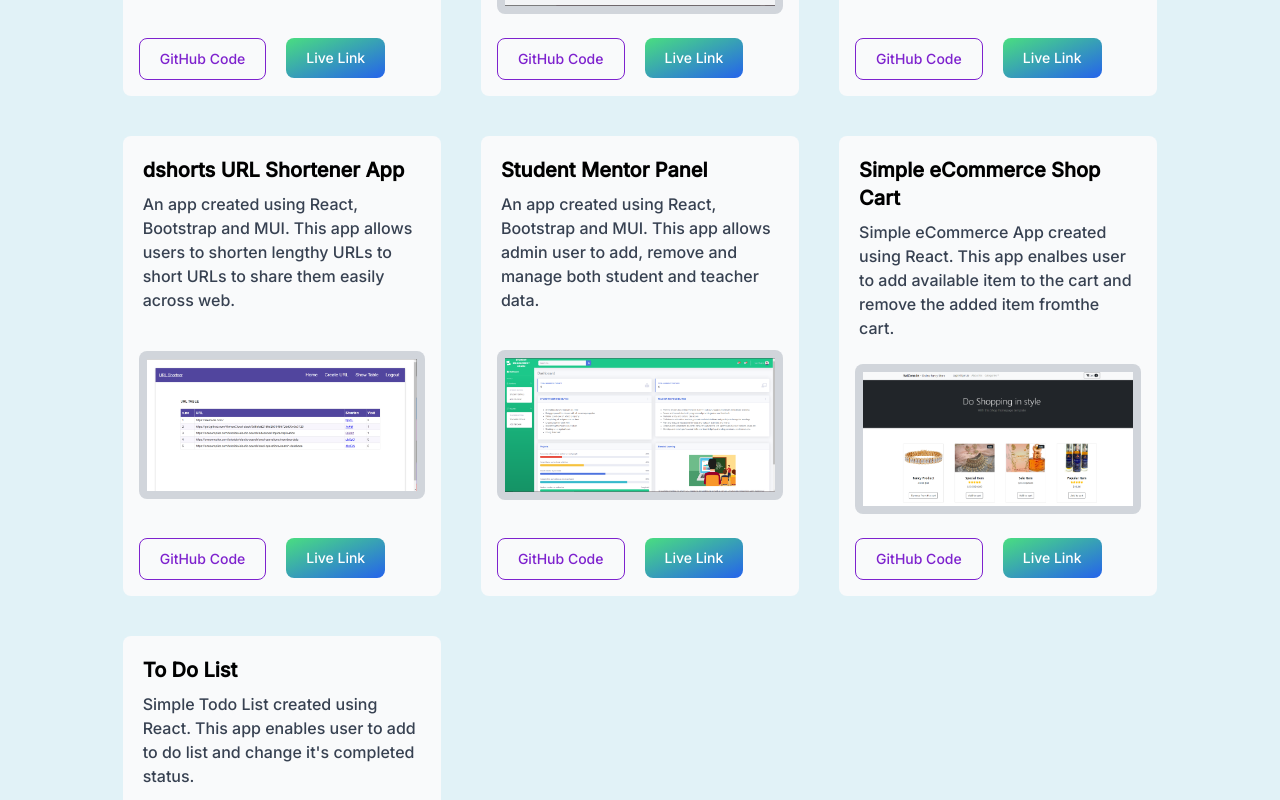
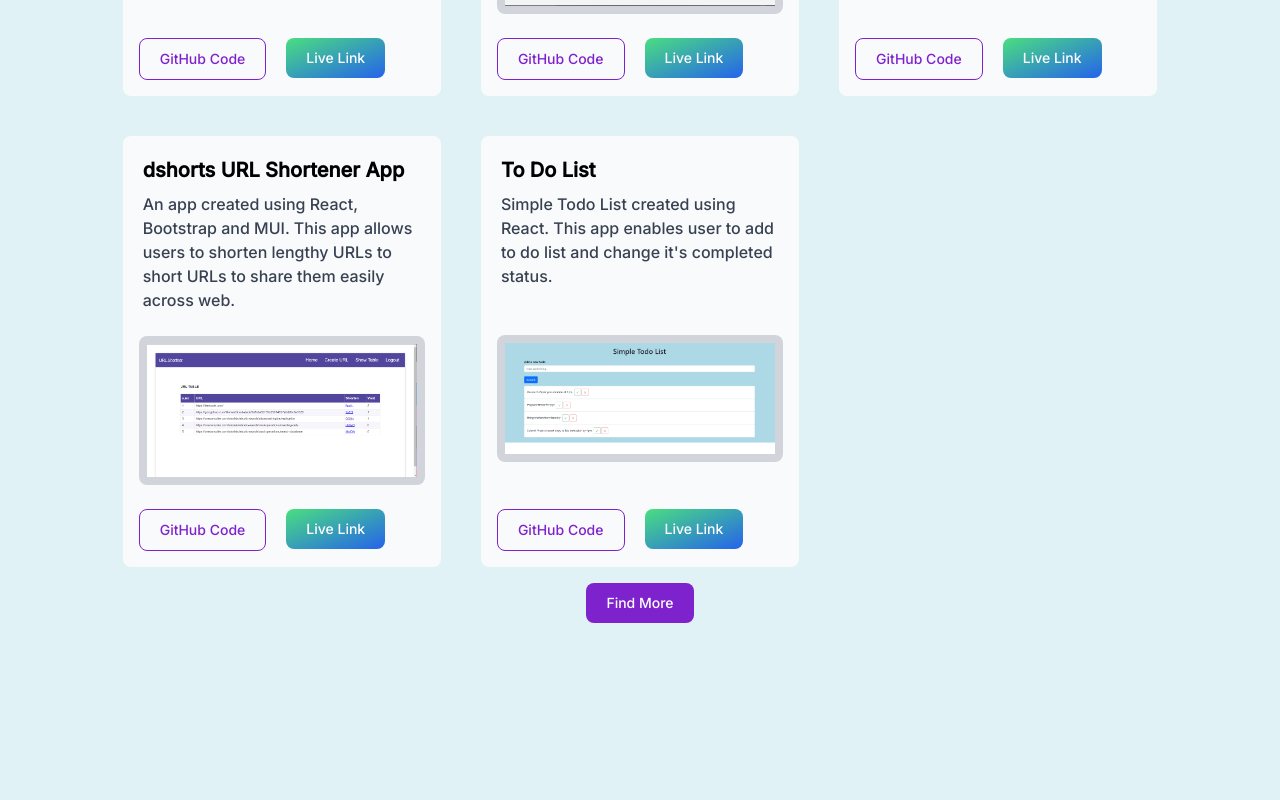
Before and after one commit to SaiChakri-d/d-sai-chakri-portfolio, a React (Create React App) app: page /projects in a window 1280 px wide. Shown: the part 1180-1980 px from the top of the page. After the commit the page ends 1847 px from the top, so only its background shows below. Built offline with nearby package versions, Linux system fonts and the light colour scheme.

Commit message:
New project added

```diff
--- a/src/Constants.js
+++ b/src/Constants.js
@@ -1,8 +1,6 @@
 import dsP from "./components/proimages/dsPizza.png";
 import money from "./components/proimages/money.png";
 import Csynergy from "./components/proimages/Csynergy.png";
-import studentmentor from "./components/proimages/studentmentor.png";
-import ecommcart from "./components/proimages/ecommcart.png";
 import todolist from "./components/proimages/todolist.png";
 import YTclone from "./components/proimages/YTclone.png";
 import dshort from "./components/proimages/dshort.png";
@@ -87,8 +85,8 @@ export const pages = [
 export const projects = [
   {
     title: "Realtor Website Clone",
-    github: "https://github.com/SaiChakri-d/chitchat-app",
-    netlify: "https://chitchat-app-saichakri.netlify.app/",
+    github: "https://github.com/SaiChakri-d/realtor-clone-react",
+    netlify: "https://realtor-clone-react-gold.vercel.app/",
     image: realtor,
     description:
       "A clone of realtor.com created using React, Tailwind and Firebase. This app enables users to view listed flats and contact the landlords. It consists of Login, Register pages with Google account, Listing pages, etc. Registered users/landlords can add, edit or delete the listings.",
@@ -142,22 +140,6 @@ export const projects = [
       "An app created using React, Bootstrap and MUI. This app allows users to shorten lengthy URLs to short URLs to share them easily across web.",
   },
   {
-    title: "Student Mentor Panel",
-    github: "https://github.com/SaiChakri-d/student-teacher-management-v3",
-    netlify: "https://student-teacher-management-v3.netlify.app/",
-    image: studentmentor,
-    description:
-      "An app created using React, Bootstrap and MUI. This app allows admin user to add, remove and manage both student and teacher data.",
-  },
-  {
-    title: "Simple eCommerce Shop Cart",
-    github: "https://github.com/SaiChakri-d/eCommShopCart-reactTask",
-    netlify: "https://ecommerce-task-react-sai.netlify.app/",
-    image: ecommcart,
-    description:
-      "Simple eCommerce App created using React. This app enalbes user to add available item to the cart and remove the added item fromthe cart.",
-  },
-  {
     title: "To Do List",
     github: "https://github.com/SaiChakri-d/simple-todoList-react",
     netlify:
```
